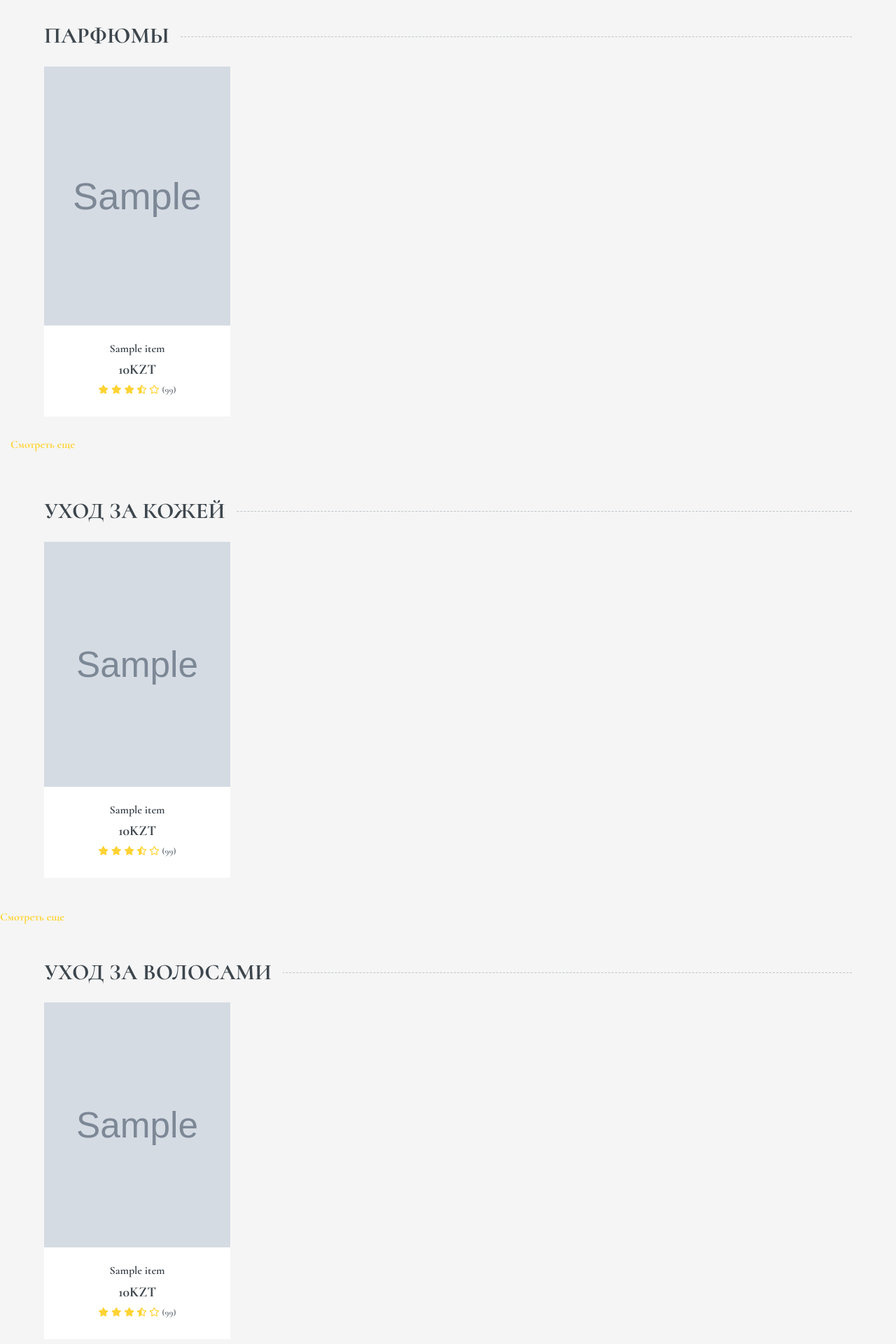
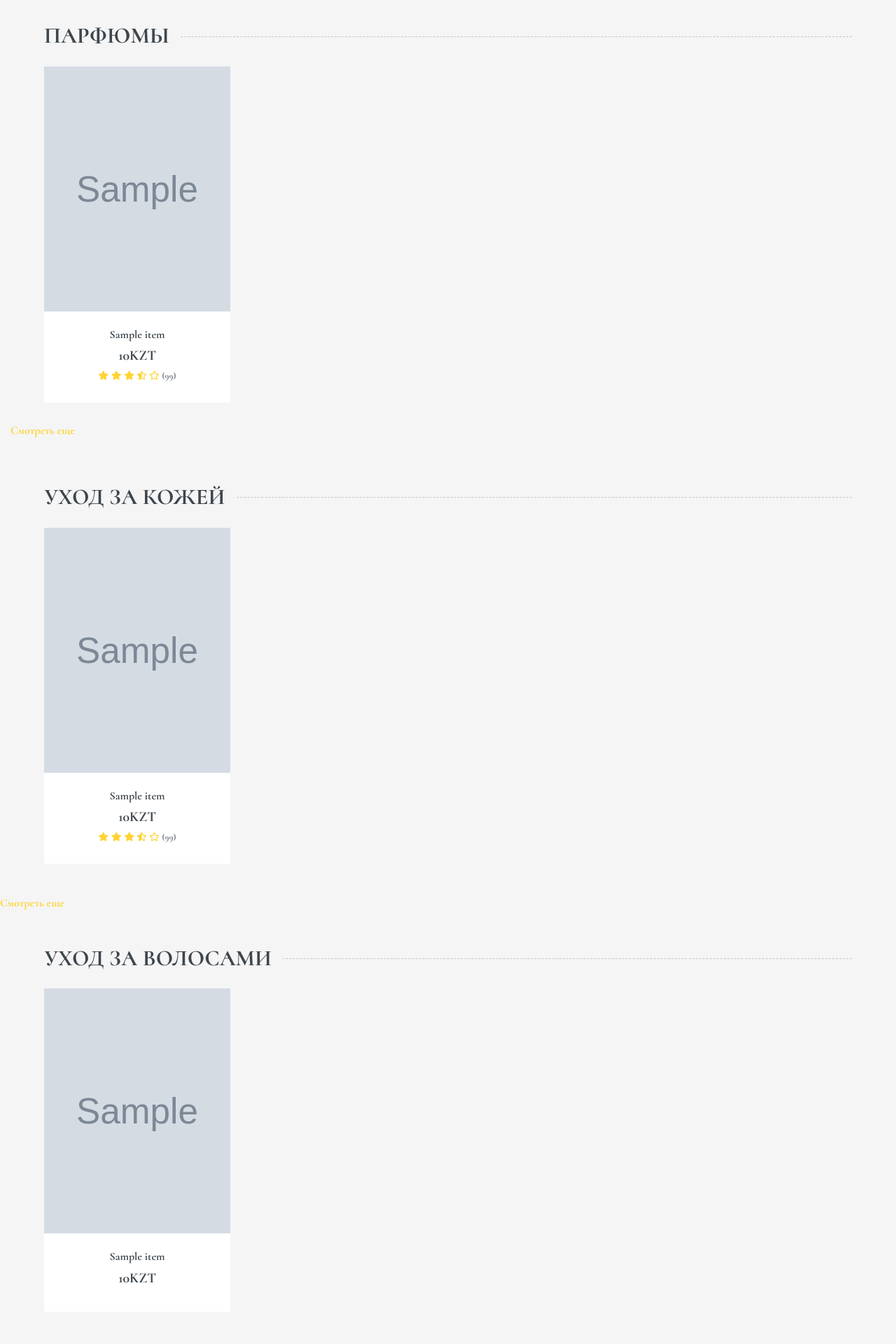
Before and after one commit to sanjuniperodee/ybeauty.kz, a Django app: template templates/home_page.html in a window 1280 px wide. Shown: the part 1282-3202 px from the top of the page at 70% size. Run offline with Django 3.2, Linux system fonts and the light colour scheme; the template is opened without the code that fills it: most values are stand-ins (such as "Sample title", 1, 10 or a date in 2020); grey boxes marked "Sample" are stand-in pictures; parts of the project's set-up code (start-up, migrations or seed data) failed here and were passed over; some libraries are stand-ins or nearby versions.

Commit message:
sdfkjsdfdd

```diff
--- a/templates/home_page.html
+++ b/templates/home_page.html
@@ -27,6 +27,15 @@
         *{
             font-family: 'Cormorant', serif;
 
+        }
+        .img{
+            width: 100%;
+            height: 350px;
+        }
+        @media screen  and (max-width: 760px){
+            .img{
+                height: 250px;
+            }
         }
     </style>
 </head>
@@ -159,7 +168,7 @@
             <div class="col-lg-3 col-md-4 col-sm-6 pb-1 col-6">
                 <div class="product-item bg-light mb-4">
                     <div class="product-img position-relative overflow-hidden">
-                        <img style="height: 370px" class="img-fluid w-100" src="{{ item.image.url }}" alt="">
+                        <img class="img" src="{{ item.image.url }}" alt="">
                         <div class="product-action">
                             <a class="btn btn-outline-dark btn-square" href="{{ item.get_add_to_cart_url }}"><i class="fa fa-shopping-cart"></i></a>
                             <a class="btn btn-outline-dark btn-square" href=""><i class="far fa-heart"></i></a>
@@ -245,12 +254,7 @@
                             <h5>{{ item.get_price }}KZT</h5>
                         </div>
                         <div class="d-flex align-items-center justify-content-center mb-1">
-                            <small class="fa fa-star text-primary mr-1"></small>
-                            <small class="fa fa-star text-primary mr-1"></small>
-                            <small class="fa fa-star text-primary mr-1"></small>
-                            <small class="fa fa-star-half-alt text-primary mr-1"></small>
-                            <small class="far fa-star text-primary mr-1"></small>
-                            <small>(99)</small>
+
                         </div>
                     </div>
                 </div>
```
